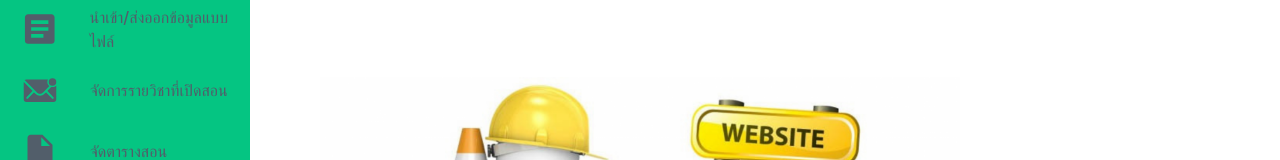
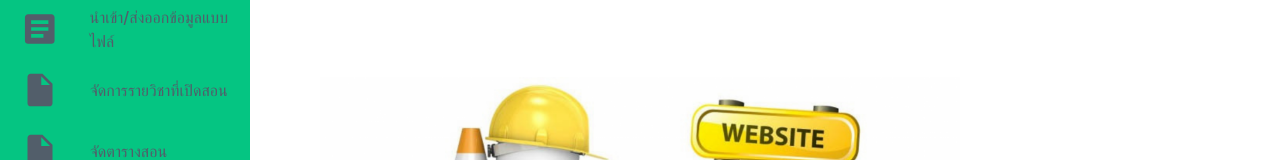
Before and after one commit to nattakit2543/SE-Final, a React (Vite) app in the folder SE_PROJ_2/: page /admin/userInfo in a window 1280 px wide. Shown: the part 163-323 px from the top of the page. Built offline with nearby package versions, Linux system fonts and the light colour scheme.

Commit message:
ปรับแต่ง NavSidebarAdmin

```diff
--- a/SE_PROJ_2/src/pages/1Admin/layout/NavSidebarA.jsx
+++ b/SE_PROJ_2/src/pages/1Admin/layout/NavSidebarA.jsx
@@ -1,19 +1,15 @@
 import React, { useState, useEffect } from 'react';
-import { NavLink, useLocation } from 'react-router-dom';
 import './NavSidebarA.css';
 import userImage from '../../../assets/user.png';
+import { NavLink, useLocation } from 'react-router-dom';
 import {
     IoMdHelpCircle,
     IoMdListBox,
     IoMdDocument,
     IoMdExit,
     IoIosArrowDroprightCircle,
-    IoIosArrowDropleftCircle,
-    IoIosMailUnread,
+    IoIosArrowDropleftCircle
 } from "react-icons/io";
-
-const SIDEBAR_WIDTH_EXPANDED = 250;
-const SIDEBAR_WIDTH_COLLAPSED = 80;
 
 const NavSidebarA = ({ onToggleSidebar }) => {
     const location = useLocation();
@@ -25,10 +21,8 @@ const NavSidebarA = ({ onToggleSidebar }) => {
         setIconPosition(newPosition);
     }, [isSidebarExpanded]);
 
-    const toggleSidebar = () => {
-        setIsSidebarExpanded(!isSidebarExpanded);
-        onToggleSidebar(!isSidebarExpanded);
-    };
+    const toggleSidebar = () => setIsSidebarExpanded(!isSidebarExpanded);
+
 
     const getActiveMenuName = () => {
         switch (location.pathname) {
@@ -73,7 +67,7 @@ const NavSidebarA = ({ onToggleSidebar }) => {
                     <span className="menu-title">นำเข้า/ส่งออกข้อมูลแบบไฟล์</span>
                 </NavLink>
                 <NavLink to="/admin/editTheCourseTem" className={({ isActive }) => isActive ? 'menu-item active' : 'menu-item'}>
-                    <IoIosMailUnread className="menu-icon" />
+                    <IoMdDocument className="menu-icon" />
                     <span className="menu-title">จัดการรายวิชาที่เปิดสอน</span>
                 </NavLink>
                 <NavLink to="/admin/subjectManager" className={({ isActive }) => isActive ? 'menu-item active' : 'menu-item'}>
```
